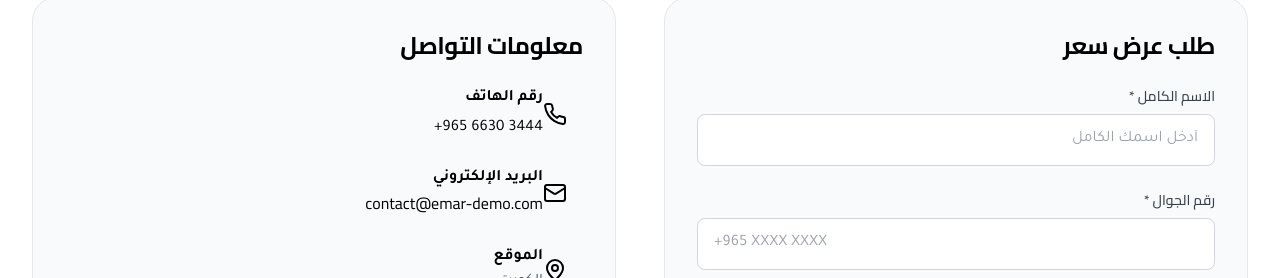
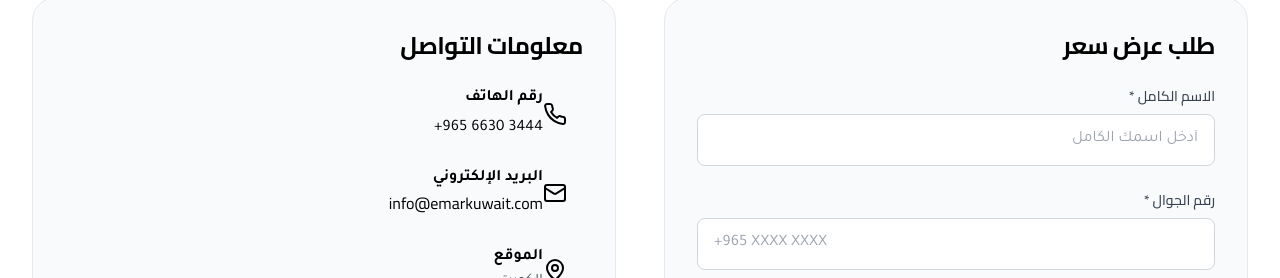
Before and after one commit to ziadmohammed1366/emarr, a React (Vite) app: page / in a window 1280 px wide. Shown: the part 4407-4685 px from the top of the page. Built offline with nearby package versions, Linux system fonts and the light colour scheme.

Commit message:
Updated App.tsx

```diff
--- a/src/App.tsx
+++ b/src/App.tsx
@@ -639,10 +639,10 @@ function App() {
                     <div>
                       <p className={`font-semibold ${darkMode ? 'text-white' : 'text-black'}`}>البريد الإلكتروني</p>
                       <a
-                        href="mailto:contact@emar-demo.com"
+                        href="mailto:info@emarkuwait.com"
                         className={`transition-colors hover:${darkMode ? 'text-gray-300' : 'text-gray-600'}`}
                       >
-                        contact@emar-demo.com
+                       info@emarkuwait.com
                       </a>
                     </div>
                   </div>
@@ -800,7 +800,7 @@ function App() {
           "name": "EMAR KUWAIT COMPANY",
           "url": "https://emarkuwait.com",
           "telephone": "+96566303444",
-          "email": "contact@emar-demo.com",
+          "email": "info@emarkuwait.com",
           "address": {
             "@type": "PostalAddress",
             "addressCountry": "KW",
```
